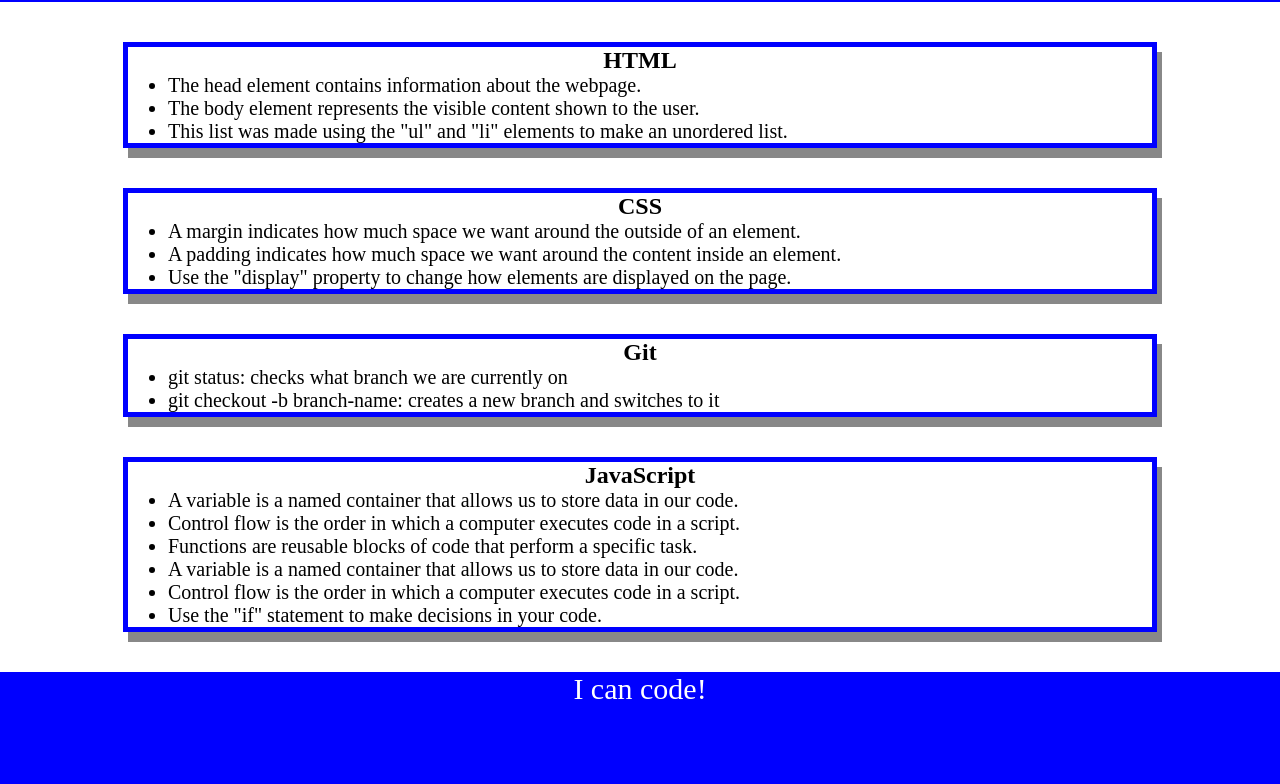
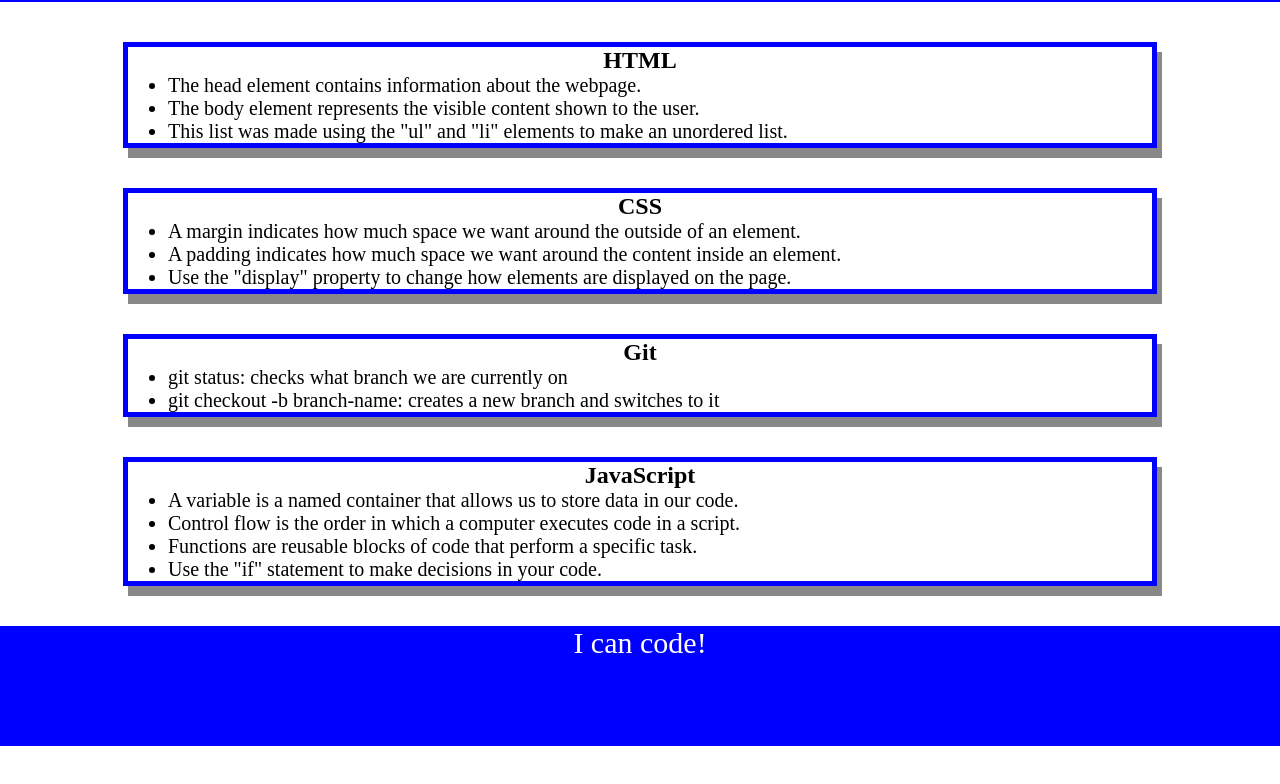
Before and after one commit to josefalconGH/prework-study-guide, a plain HTML site: page prework-study-guide/prework-study-guide/index.html in a window 1280 px wide. Shown: the part 118-902 px from the top of the page. After the commit the page ends 864 px from the top, so only its background shows below. Drawn offline with Linux system fonts and the light colour scheme.

```diff
--- a/prework-study-guide/prework-study-guide/index.html
+++ b/prework-study-guide/prework-study-guide/index.html
@@ -47,8 +47,6 @@
           <li>A variable is a named container that allows us to store data in our code.</li>
           <li>Control flow is the order in which a computer executes code in a script.</li>
           <li>Functions are reusable blocks of code that perform a specific task.</li>
-          <li>A variable is a named container that allows us to store data in our code.</li>
-          <li>Control flow is the order in which a computer executes code in a script.</li>
           <li>Use the "if" statement to make decisions in your code.</li>
         </ul>
       </section>
```
